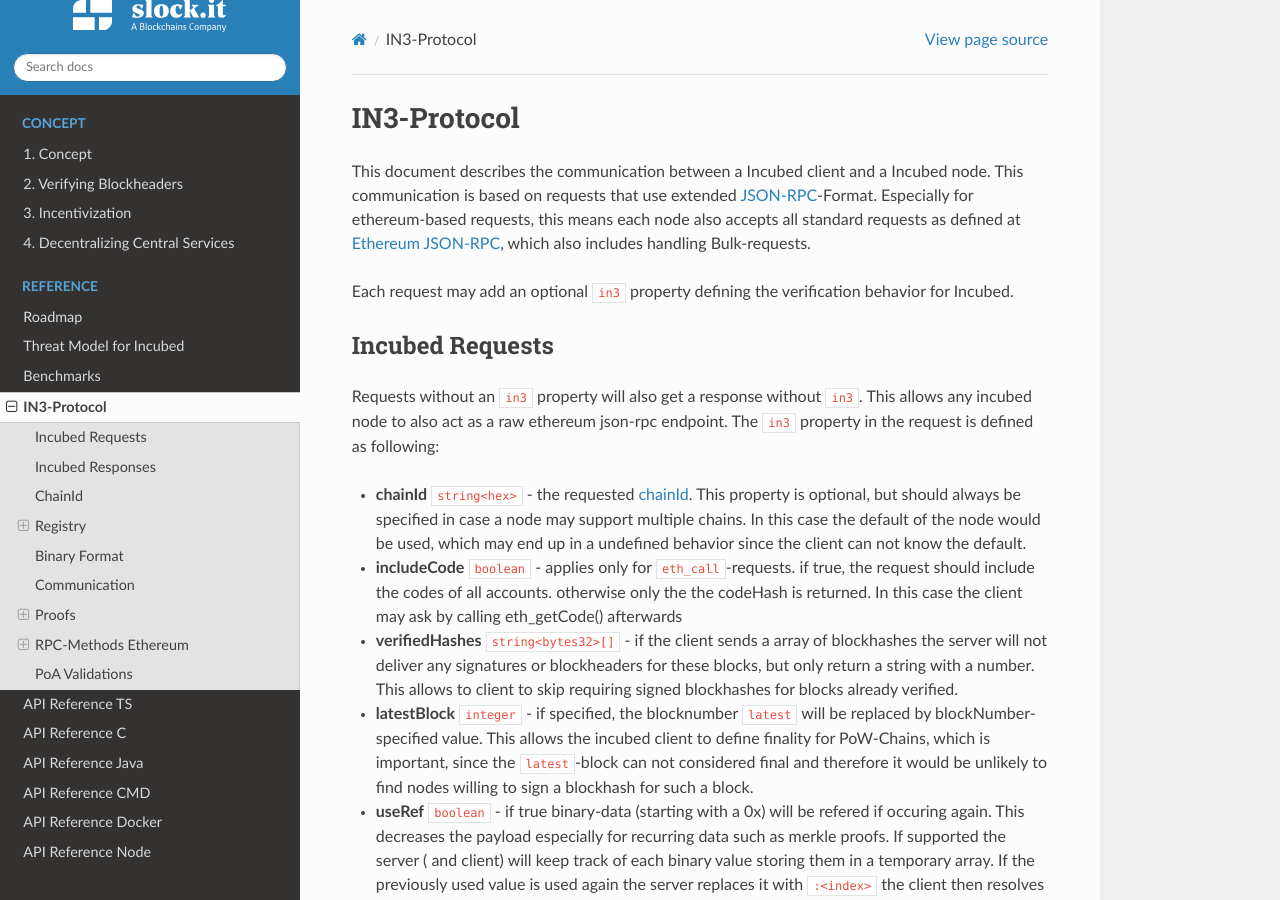
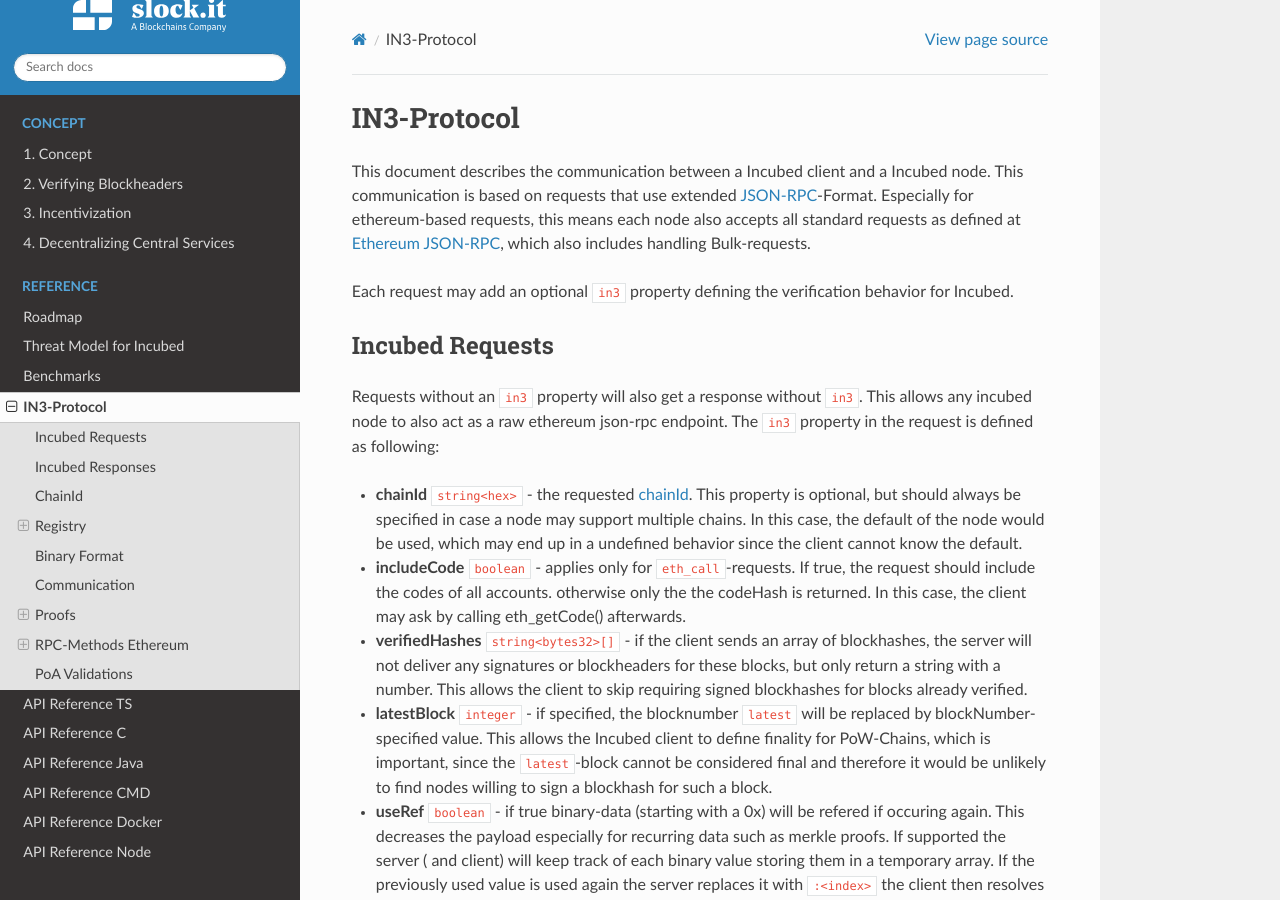
Before and after one commit to blockchainsllc/in3-docs, a Sphinx documentation site: the page built from docs/spec.md, in a window 1280 px wide and 900 px high. Built offline with Sphinx 7.4.7 and the Read the Docs theme 2.0.0, drawn with Linux system fonts in a browser that asks for light colours; pages that are not in the unit, such as notebooks, are missing from menus.

Commit message:
Update spec.md

```diff
--- a/docs/spec.md
+++ b/docs/spec.md
@@ -9,13 +9,13 @@ Each request may add an optional `in3` property defining the verification behavi
 
 Requests without an `in3` property will also get a response without `in3`. This allows any incubed node to also act as a raw ethereum json-rpc endpoint. The `in3` property in the request is defined as following:
 
-*  **chainId** `string<hex>` - the requested [chainId](#chainid). This property is optional, but should always be specified in case a node may support multiple chains. In this case the default of the node would be used, which may end up in a undefined behavior since the client can not know the default.
+*  **chainId** `string<hex>` - the requested [chainId](#chainid). This property is optional, but should always be specified in case a node may support multiple chains. In this case, the default of the node would be used, which may end up in a undefined behavior since the client cannot know the default.
 
-*  **includeCode** `boolean` - applies only for `eth_call`-requests. if true, the request should include the codes of all accounts. otherwise only the the codeHash is returned. In this case the client may ask by calling eth_getCode() afterwards
+*  **includeCode** `boolean` - applies only for `eth_call`-requests. If true, the request should include the codes of all accounts. otherwise only the the codeHash is returned. In this case, the client may ask by calling eth_getCode() afterwards.
 
-*  **verifiedHashes** `string<bytes32>[]` - if the client sends a array of blockhashes the server will not deliver any signatures or blockheaders for these blocks, but only return a string with a number. This allows to client to skip requiring signed blockhashes for blocks already verified.
+*  **verifiedHashes** `string<bytes32>[]` - if the client sends an array of blockhashes, the server will not deliver any signatures or blockheaders for these blocks, but only return a string with a number. This allows the client to skip requiring signed blockhashes for blocks already verified.
 
-*  **latestBlock** `integer` - if specified, the blocknumber `latest` will be replaced by blockNumber- specified value. This allows the incubed client to define finality for PoW-Chains, which is important, since the `latest`-block can not considered final and therefore it would be unlikely to find nodes willing to sign a blockhash for such a block.
+*  **latestBlock** `integer` - if specified, the blocknumber `latest` will be replaced by blockNumber- specified value. This allows the Incubed client to define finality for PoW-Chains, which is important, since the `latest`-block cannot be considered final and therefore it would be unlikely to find nodes willing to sign a blockhash for such a block.
 
 *  **useRef** `boolean` - if true binary-data (starting with a 0x) will be refered if occuring again. This decreases the payload especially for recurring data such as merkle proofs. If supported the server ( and client) will keep track of each binary value storing them in a temporary array. If the previously used value is used again the server replaces it with `:<index>` the client then resolves such refs by lookups in the temp array.
 
```
